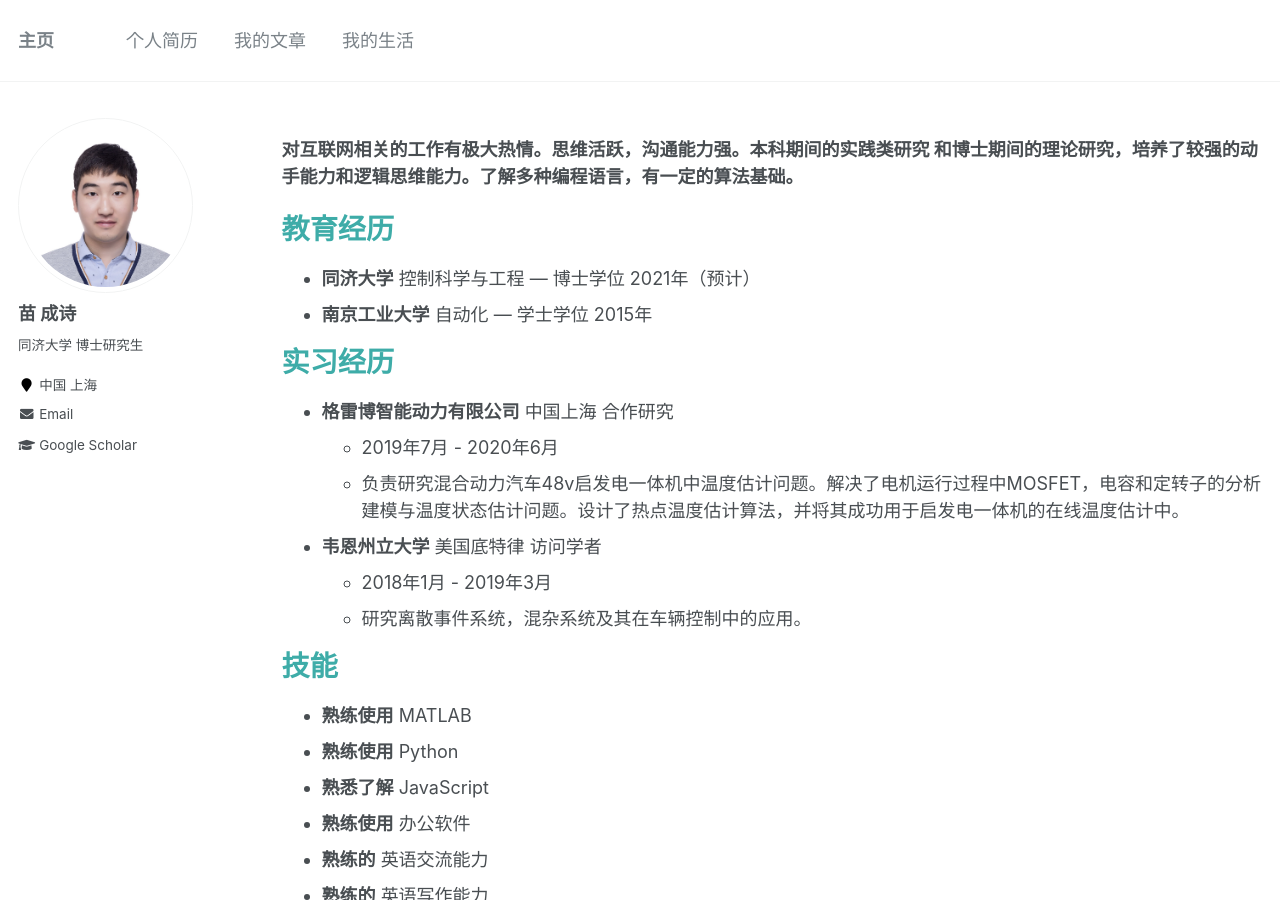
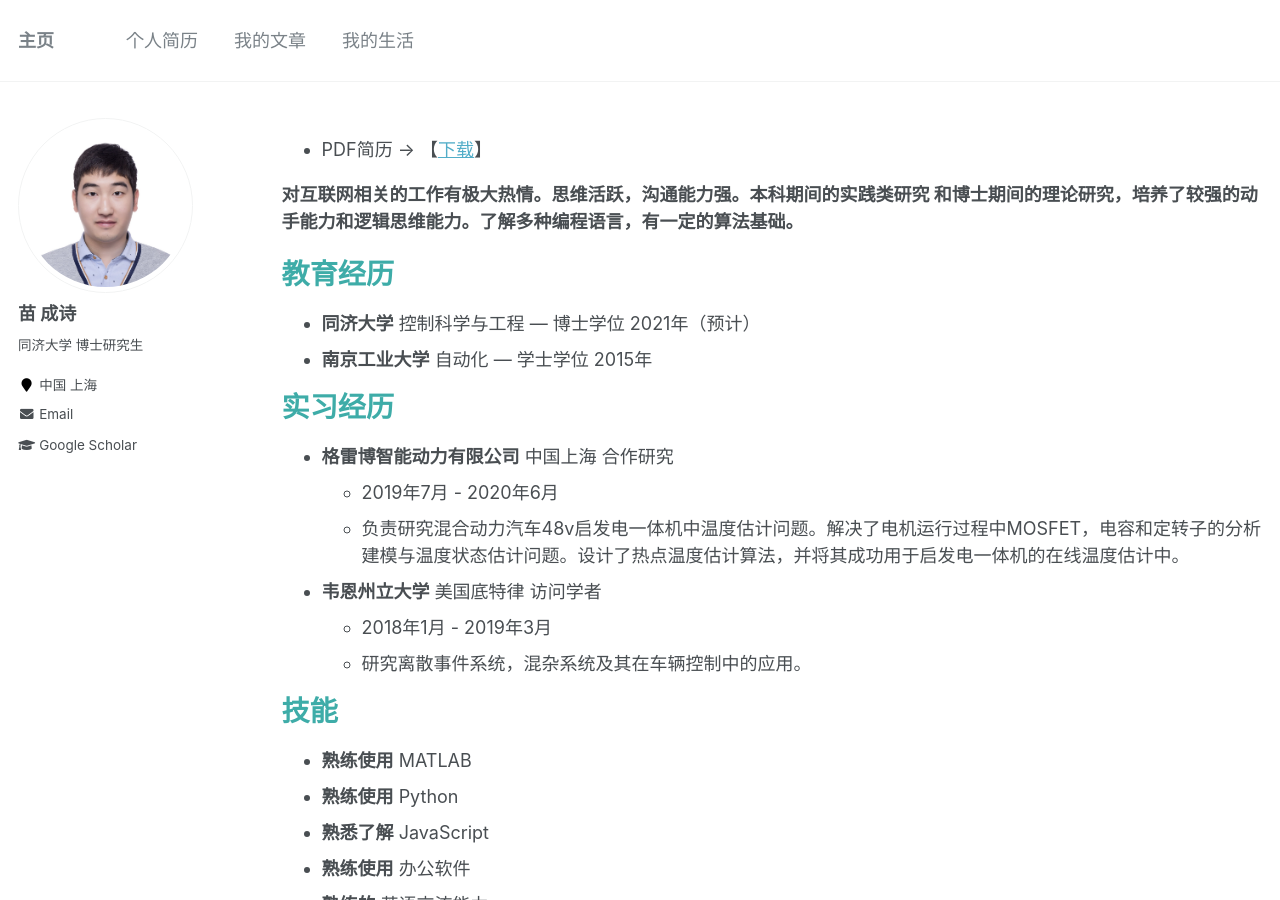
Before and after one commit to miaochengshi/cn, a Jekyll site: the page built from _pages/cv.md, in a window 1280 px wide and 900 px high. Built offline with Jekyll 4.4.1, drawn with Linux system fonts in a browser that asks for light colours.

Commit message:
Update cv.md

```diff
--- a/_pages/cv.md
+++ b/_pages/cv.md
@@ -7,6 +7,7 @@ redirect_from:
   - /cv
 ---
 
+* PDF简历 -> 【[下载](http://miaochengshi.github.io/CV_cn_en.pdf)】
 
 **对互联网相关的工作有极大热情。思维活跃，沟通能力强。本科期间的实践类研究 和博士期间的理论研究，培养了较强的动手能力和逻辑思维能力。了解多种编程语言，有一定的算法基础。**
 
```
